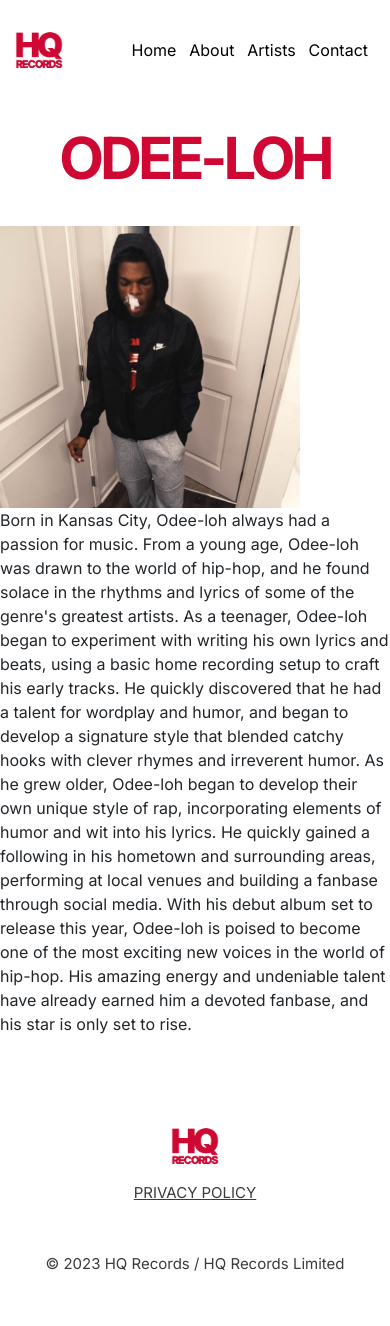
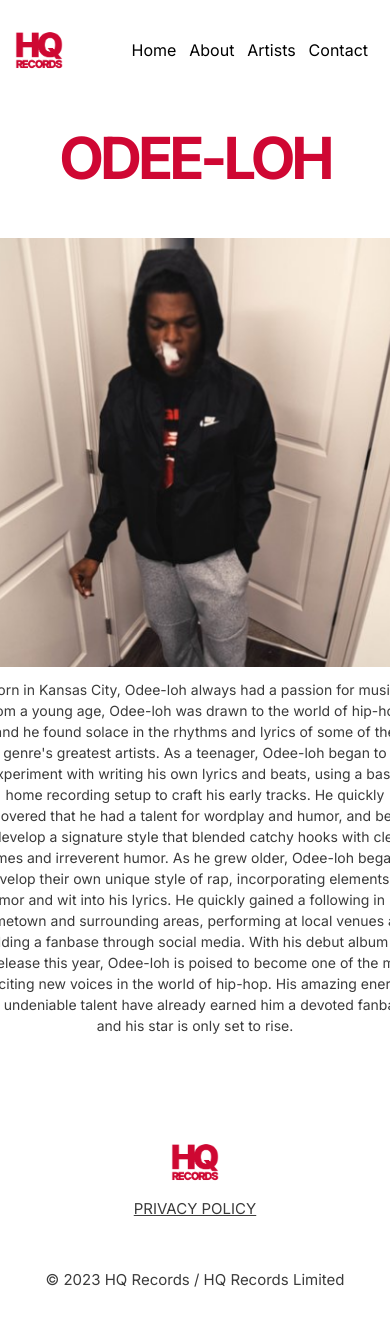
Before and after one commit to othewebdev/hq-records, a Next.js app: page /odeeloh in a window 390 px wide. Shown: the top 1326 px of the page. Built offline with nearby package versions, Linux system fonts and the light colour scheme.

Commit message:
[Success] Build basic artist page + mobile styling

```diff
--- a/modules/ArtistInfo.js
+++ b/modules/ArtistInfo.js
@@ -6,13 +6,17 @@ const ArtistInfo = ({ artist }) => {
   return (
     <div className={styles.artistInfo}>
       <div className={styles.innerInfo}>
-        <Image
-          src={artist.image || ""}
-          alt={artist.name + "Biography"}
-          width={300}
-          loading="eager"
-        />
-        <div>{artist.biography}</div>
+        <div className={styles.artistImage}>
+          <Image
+            className={styles.innerImage}
+            src={artist.image || ""}
+            alt={artist.name + " " + "Biography"}
+            loading="eager"
+          />
+        </div>
+        <div className={styles.artistBio}>
+          <p className={styles.innerBio}>{artist.biography}</p>
+        </div>
       </div>
     </div>
   );
--- a/styles/ArtistInfo.module.css
+++ b/styles/ArtistInfo.module.css
@@ -2,14 +2,44 @@
   width: 100%;
   display: flex;
   justify-content: center;
+  transition: 0.2s ease all;
 }
 .innerInfo {
   display: flex;
-  max-width: 1200px;
+  flex-direction: row;
+  transition: 0.2s ease all;
+}
+.artistBio {
+  display: flex;
+  justify-content: center;
+  transition: 0.2s ease all;
+}
+.artistImage {
+  display: flex;
+  justify-content: center;
+}
+.innerImage {
+  padding: 12px;
+}
+.innerBio {
+  min-width: 350px;
+  max-width: 560px;
+  padding: 12px;
   width: 100%;
+  height: 100%;
+  font-size: 14px;
+  transition: 0.2s ease all;
 }
-@media (max-width: 800px) {
+@media (max-width: 1080px) {
   .innerInfo {
     flex-direction: column;
   }
+  .artistBio {
+    text-align: center;
+  }
 }
+@media screen and (max-width: 768px) {
+  .innerBio {
+    padding: 0 16px;
+  }
+}
--- a/styles/Logo.module.css
+++ b/styles/Logo.module.css
@@ -1,3 +1,7 @@
+.logo {
+  transition: 0.2s ease all;
+}
+
 @media screen and (max-width: 768px) {
   .logo {
     width: 48px;
--- a/styles/PageHeader.module.css
+++ b/styles/PageHeader.module.css
@@ -4,16 +4,12 @@
   display: flex;
   justify-content: center;
 }
-.innerHeader {
-  max-width: 1200px;
-  width: 100%;
-  justify-content: flex-start;
-}
 .innerHeader h1 {
   text-transform: uppercase;
   font-size: 92px;
   color: var(--accent);
   padding: 48px 0;
+  transition: 0.2s ease all;
 }
 @keyframes animate {
   0% {
@@ -33,6 +29,7 @@
   .innerHeader h1 {
     font-size: 58px;
     padding: 24px;
+    text-align: center;
   }
 }
 @media screen and (max-width: 768px) {
@@ -42,7 +39,4 @@
     justify-content: center;
     flex-direction: column;
   }
-  .innerHeader h1 {
-    text-align: center;
-  }
 }
```
Also changed, not shown: data/artistBiographies.js (+4 -10 lines).
